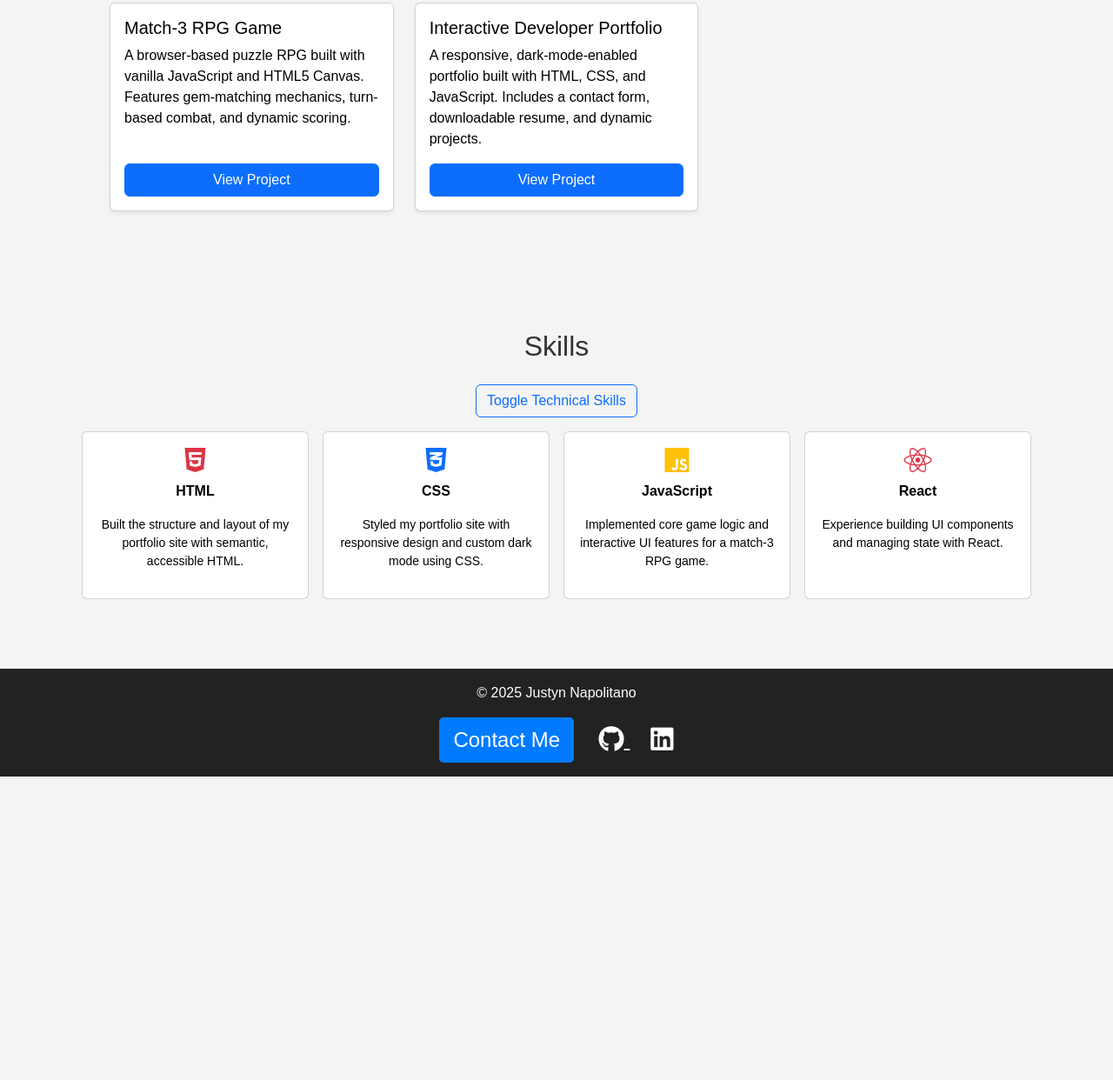
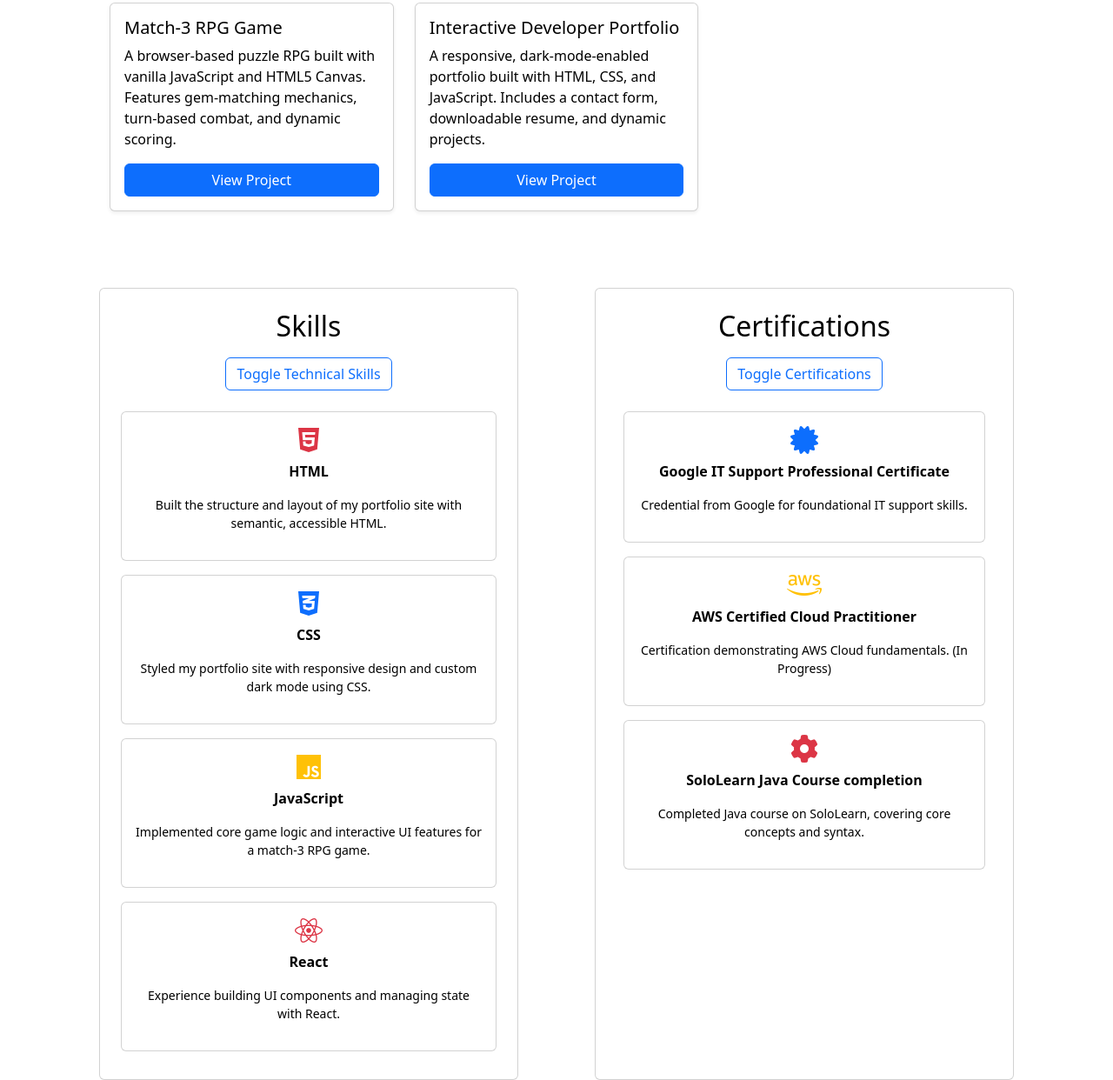
Before and after one commit to JNapzz/Portfolio, a plain HTML site: page index.html in a window 1280 px wide. Shown: the part 331-1573 px from the top of the page at 87% size. Before the commit the page ends 1224 px from the top, so only its background shows below. Drawn offline with nearby package versions, Linux system fonts and the light colour scheme.

Commit message:
Update index.html
Added Certifications section and improved layout for easier reading

```diff
--- a/index.html
+++ b/index.html
@@ -4,15 +4,12 @@
   <meta charset="UTF-8" />
   <meta name="viewport" content="width=device-width, initial-scale=1" />
   <title>Justyn Napolitano | Portfolio</title>
-
+  <!-- CSS -->
+  <link rel="stylesheet" href="src/style.css" />
   <!-- Bootstrap CSS -->
   <link href="https://cdn.jsdelivr.net/npm/bootstrap@5.3.2/dist/css/bootstrap.min.css" rel="stylesheet" />
-
   <!-- FontAwesome -->
   <link href="https://cdnjs.cloudflare.com/ajax/libs/font-awesome/6.0.0-beta3/css/all.min.css" rel="stylesheet" />
-
-  <!-- Your CSS -->
-  <link rel="stylesheet" href="src/style.css" />
 </head>
 <body>
   <header class="text-center py-4" style="background: #222; color: white;">
@@ -26,47 +23,43 @@
 
   <main class="container my-5">
     <section id="projects">
+
       <h2 class="text-center mb-4">Projects</h2>
       <div id="project-list" class="container">
         <div class="row" id="project-row"></div>
       </div>
     </section>
 
-    <section id="skills" class="container my-5">
-      <h2 class="text-center mb-4">Skills</h2>
-
-      <div class="text-center mb-3">
+       <div class="row g-4">
+  <!-- Skills Section -->
+  <div class="col-12 col-lg-6">
+    <section id="skills" class="h-100">
+      <div class="card text-center p-3 h-100 bg-white text-black dark-mode-bg-dark dark-mode-text-white">
+        <div class="card-header bg-transparent border-0">
+          <h2 class="mb-3">Skills</h2>
           <button class="btn btn-outline-primary" type="button" data-bs-toggle="collapse" data-bs-target="#techSkills" aria-expanded="true" aria-controls="techSkills">
             Toggle Technical Skills
           </button>
         </div>
         <div class="collapse show" id="techSkills">
+          <div class="card-body">
             <div class="row g-3">
-          <div class="col-sm-6 col-md-4 col-lg-3">
+              <!-- ...your skills cards here... -->
               <div class="card text-center p-3 h-100 bg-white text-black dark-mode-bg-dark dark-mode-text-white">
                 <i class="fab fa-html5 fa-2x mb-2 text-danger"></i>
                 <p class="card-text fw-bold">HTML</p>
                 <p class="small">Built the structure and layout of my portfolio site with semantic, accessible HTML.</p>
               </div>
-          </div>
-
-          <div class="col-sm-6 col-md-4 col-lg-3">
               <div class="card text-center p-3 h-100 bg-white text-black dark-mode-bg-dark dark-mode-text-white">
                 <i class="fab fa-css3-alt fa-2x mb-2 text-primary"></i>
                 <p class="card-text fw-bold">CSS</p>
                 <p class="small">Styled my portfolio site with responsive design and custom dark mode using CSS.</p>
               </div>
-          </div>
-
-          <div class="col-sm-6 col-md-4 col-lg-3">
               <div class="card text-center p-3 h-100 bg-white text-black dark-mode-bg-dark dark-mode-text-white">
                 <i class="fab fa-js fa-2x mb-2 text-warning"></i>
                 <p class="card-text fw-bold">JavaScript</p>
                 <p class="small">Implemented core game logic and interactive UI features for a match-3 RPG game.</p>
               </div>
-          </div>
-
-          <div class="col-sm-6 col-md-4 col-lg-3">
               <div class="card text-center p-3 h-100 bg-white text-black dark-mode-bg-dark dark-mode-text-white">
                 <i class="fab fa-react fa-2x mb-2 text-danger"></i>
                 <p class="card-text fw-bold">React</p>
@@ -75,7 +68,32 @@
             </div>
           </div>
         </div>
+      </div>
     </section>
+  </div>
+
+  <!-- Certifications Section -->
+  <div class="col-12 col-lg-6">
+    <section id="certifications" class="h-100">
+      <div class="card text-center p-3 h-100 bg-white text-black dark-mode-bg-dark dark-mode-text-white">
+        <div class="card-header bg-transparent border-0">
+          <h2 class="mb-3">Certifications</h2>
+          <button class="btn btn-outline-primary" type="button" data-bs-toggle="collapse" data-bs-target="#certList" aria-expanded="true" aria-controls="certList">
+          Toggle Certifications
+          </button>
+        </div>
+        <div class="collapse show" id="certList">
+          <div class="card-body">
+            <ul id="certifications-list" class="list-group list-group-flush">
+              <!-- JS will render certifications here -->
+            </ul>
+          </div>
+        </div>
+      </div>
+    </section>
+  </div>
+</div>
+
   </main>
 
   <footer style="background: #222; color: white; text-align: center; padding: 1rem 0;">
```
Lines whose indentation alone changed are shown as unchanged.
